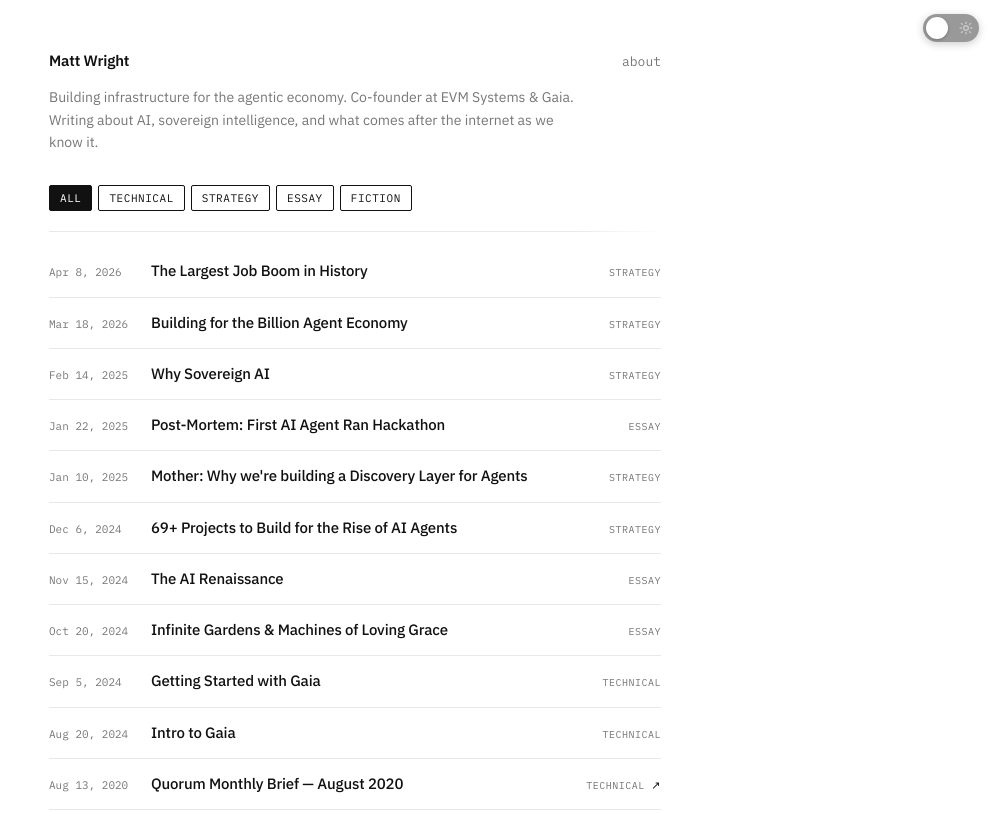
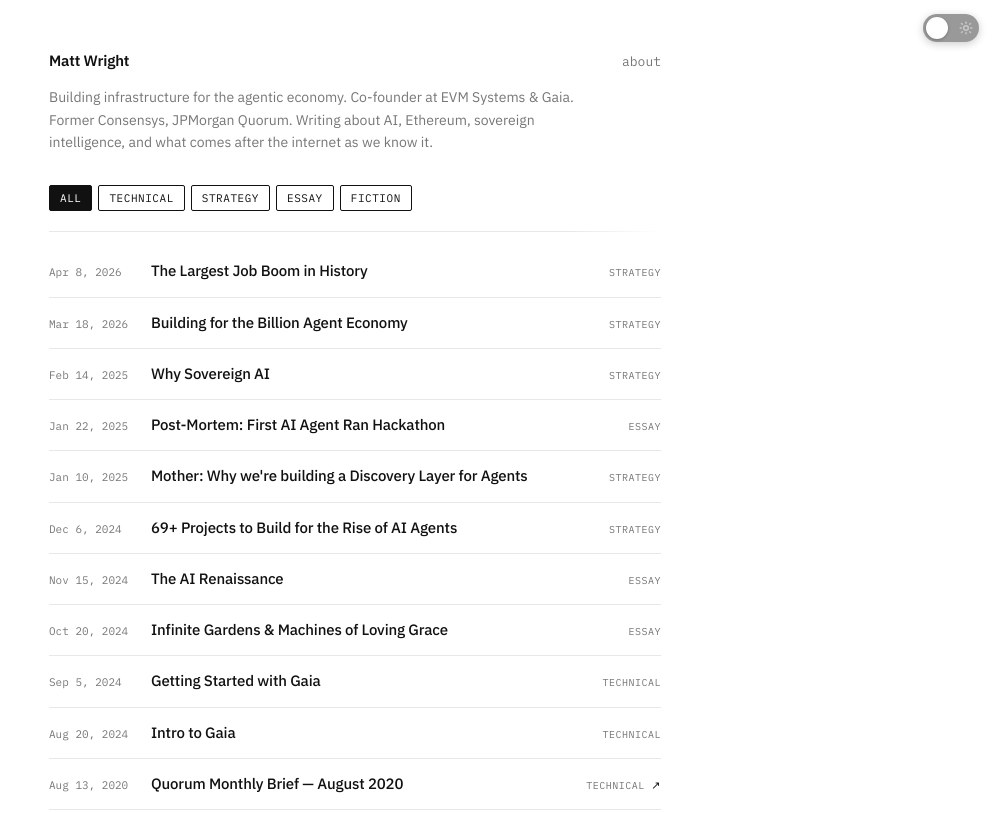
Before and after one commit to MateoDev/mattwright-eth, an Astro site: page / in a window 1280 px wide. Shown: the top 813 px of the page, without its empty margins (285-1280 px from the left). Built offline with nearby package versions, Linux system fonts and the light colour scheme; Astro itself is replaced by a stand-in of ours.

Commit message:
fix: bio description updated — Consensys, JPMorgan Quorum

```diff
--- a/src/layouts/Base.astro
+++ b/src/layouts/Base.astro
@@ -6,7 +6,7 @@
 
 const {
   title = "Matt Wright",
-  description = 'Writing about AI, sovereign intelligence, and the agentic future.',
+  description = 'Building infrastructure for the agentic economy. Co-founder at EVM Systems & Gaia. Former Consensys, JPMorgan Quorum. Writing about AI, Ethereum, sovereign intelligence, and what comes after the internet as we know it.',
 } = Astro.props;
 ---
 
--- a/src/pages/index.astro
+++ b/src/pages/index.astro
@@ -24,8 +24,7 @@
       </span>
     </div>
     <p class="site-bio">
-      Building infrastructure for the agentic economy. Co-founder at EVM Systems &amp; Gaia.
-      Writing about AI, sovereign intelligence, and what comes after the internet as we know it.
+      Building infrastructure for the agentic economy. Co-founder at EVM Systems &amp; Gaia. Former Consensys, JPMorgan Quorum. Writing about AI, Ethereum, sovereign intelligence, and what comes after the internet as we know it.
     </p>
   </div>
 
```
